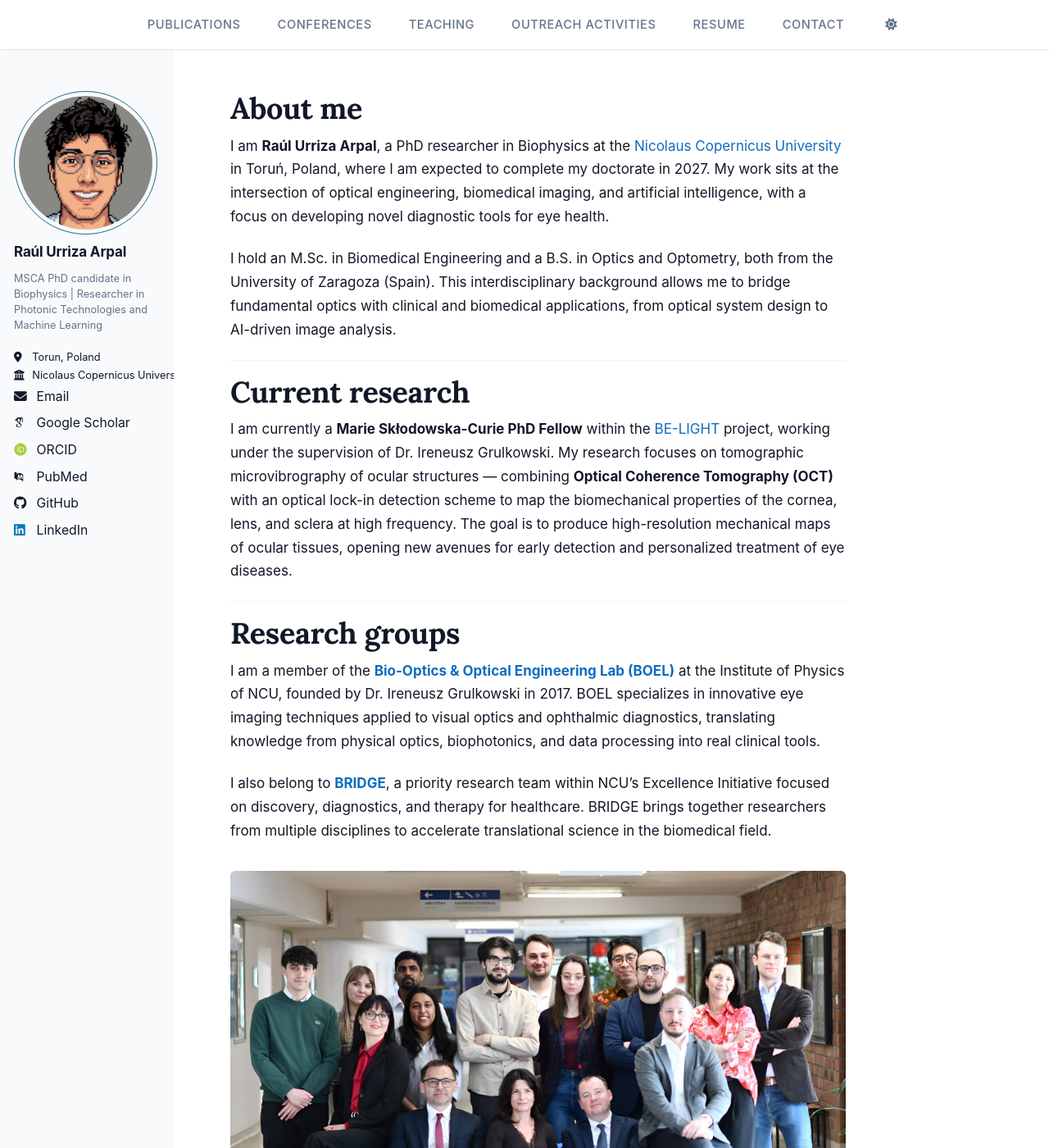
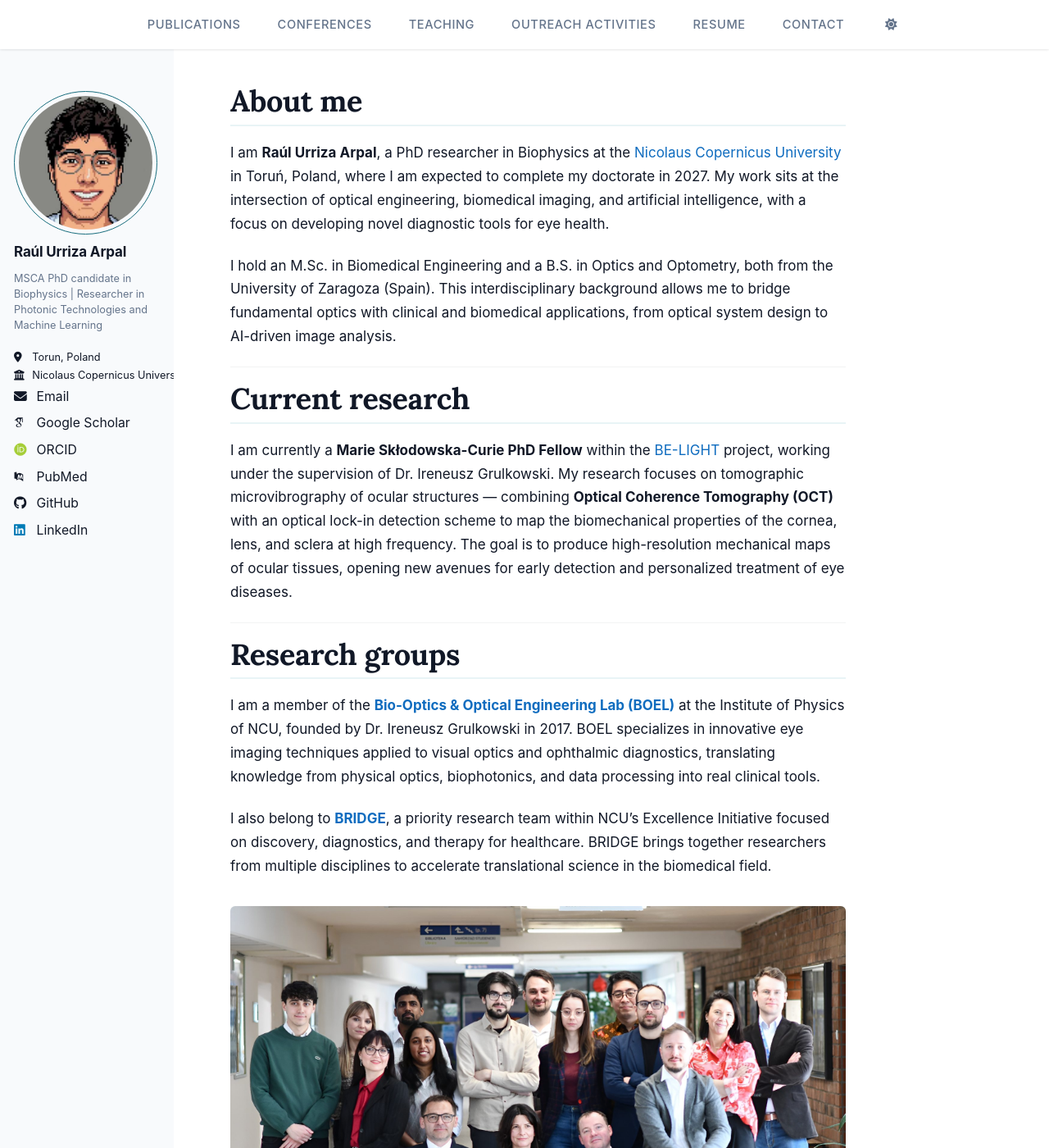
Before and after one commit to RaulUrriza/raulurriza.github.io, a Jekyll site: the page built from _pages/about.md, in a window 1280 px wide and 1400 px high. Shown: the whole window at 82% size. Built offline with Jekyll 4.4.1, drawn with Linux system fonts in a browser that asks for light colours; some web fonts are replaced; a script bundle is joined from its source files by our own code; library files that are not in the unit come from our copies.

Commit message:
Template
He cambiado la altura de titulos en about.md

```diff
--- a/assets/css/style.scss
+++ b/assets/css/style.scss
@@ -180,20 +180,22 @@ html, body {
 }
 
 /* Section h2 dividers */
-.page__content h2 {
+.page__content h2,
+.page__content h1:not(.page__title) {
   color: var(--c-text);
   padding-bottom: 0.35rem;
   border-bottom: 2px solid var(--c-primary-tint);
   margin-bottom: 1rem;
 }
 
-.page__content h2:first-of-type {
-  margin-top: 0;
+/* Hide empty page title (e.g. about.md has title: "") */
+.page__title:empty {
+  display: none;
 }
 
-/* Empty header in single layout (pages without title) */
-.page__inner-wrap > header:empty {
-  display: none;
+.page__content h2:first-of-type,
+.page__content h1:first-of-type {
+  margin-top: 0;
 }
 
 /* h3 subtle left accent */
```
